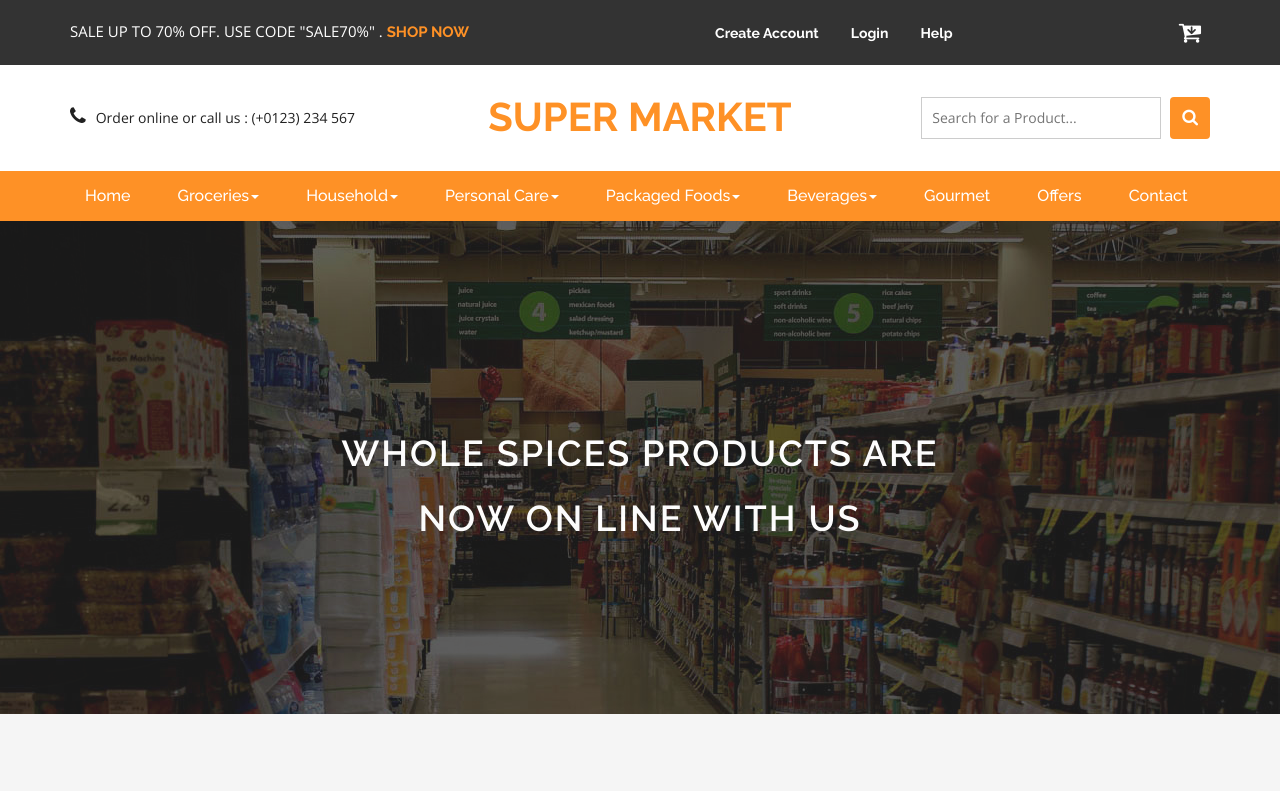
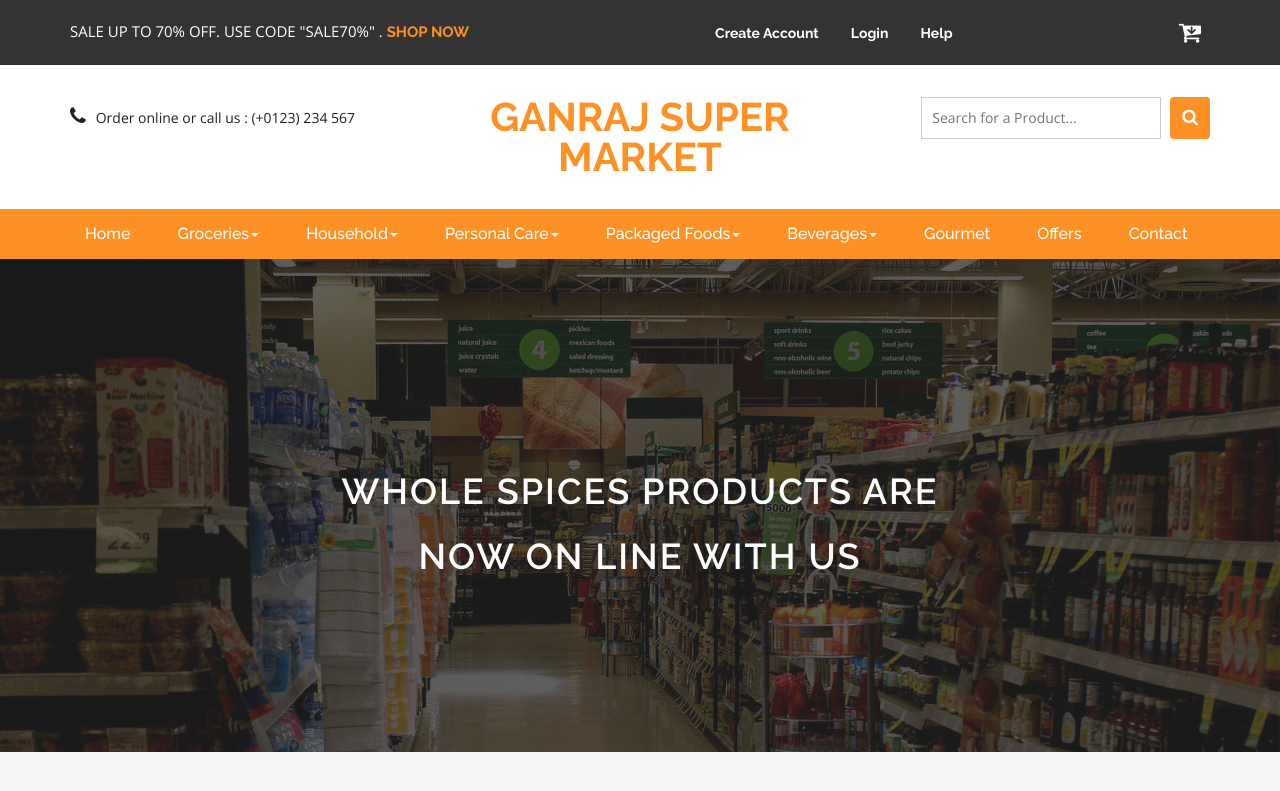
Before and after one commit to yashbhangare/web, a plain HTML site: page index.html in a window 1280 px wide. Shown: the top 791 px of the page. Drawn offline with nearby package versions, Linux system fonts and the light colour scheme.

Commit message:
Update index.html

```diff
--- a/index.html
+++ b/index.html
@@ -69,7 +69,7 @@ Smartphone Compatible web template, free webdesigns for Nokia, Samsung, LG, Sony
 				</ul>
 			</div>
 			<div class="w3ls_logo_products_left">
-				<h1><a href="index.html">super Market</a></h1>
+				<h1><a href="index.html">GanRaj super Market</a></h1>
 			</div>
 		<div class="w3l_search">
 			<form action="#" method="post">
```
